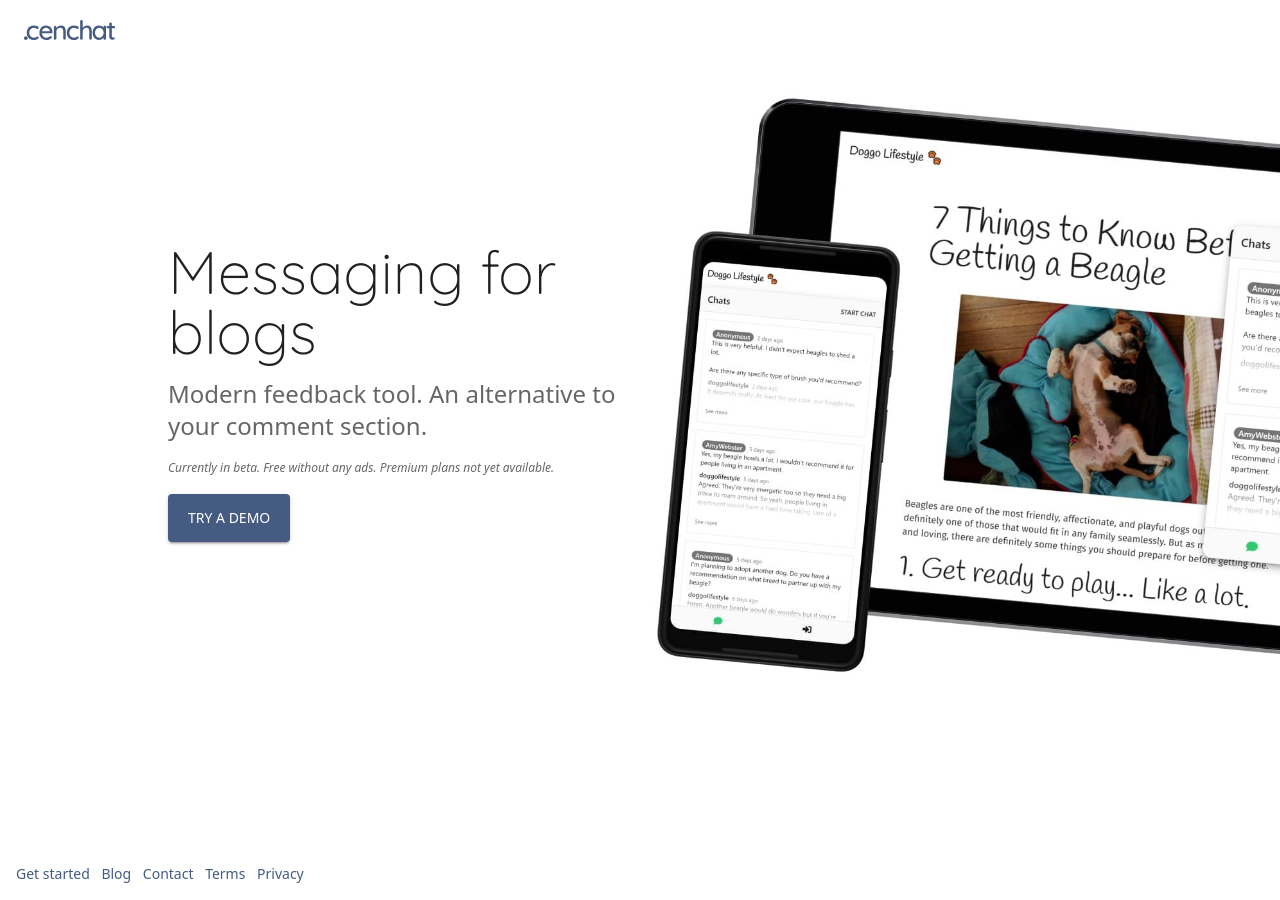
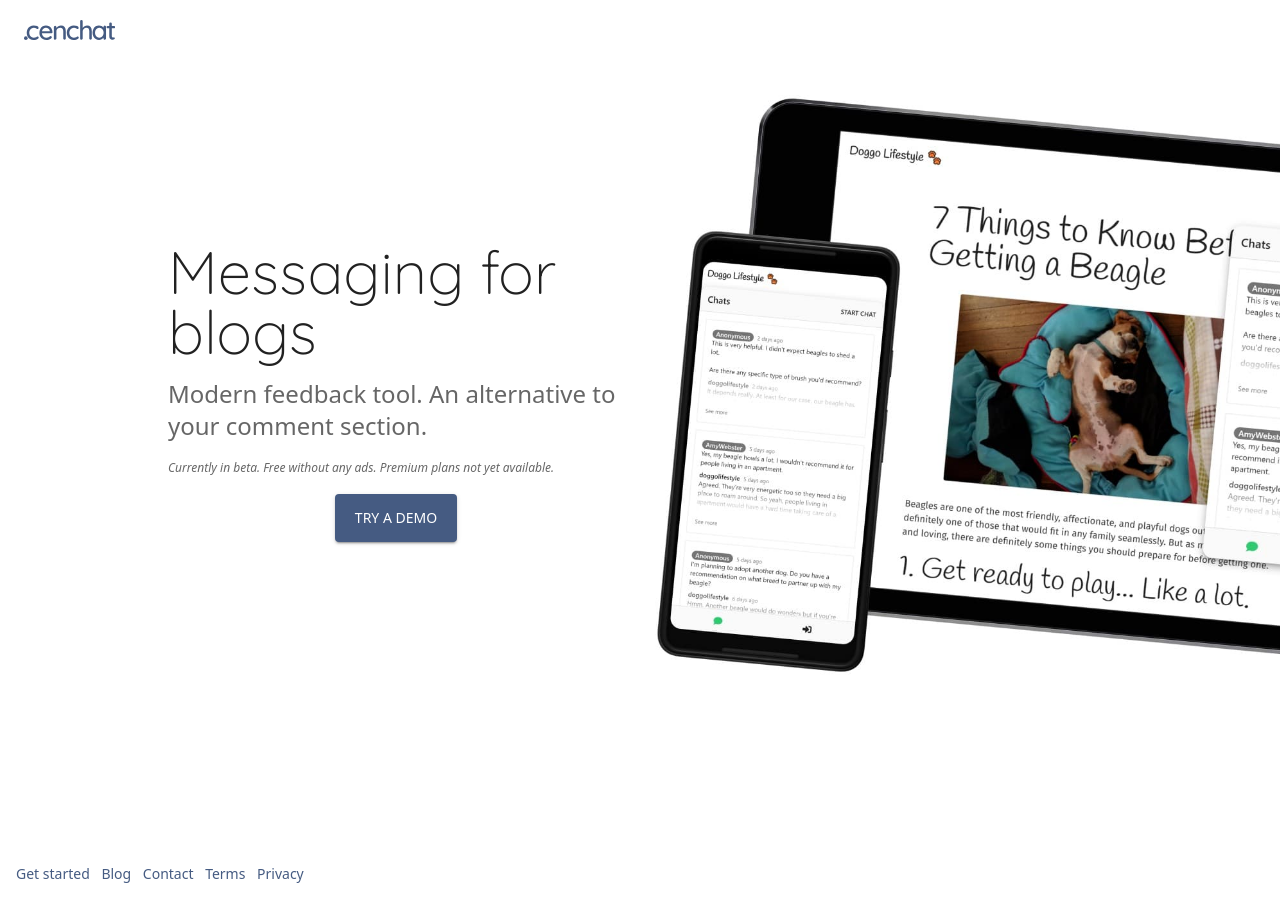
Before and after one commit to cenchat/cenchat.github.io, a Jekyll site: the page built from index.md, in a window 1280 px wide. Built offline with Jekyll 4.4.1, drawn with Linux system fonts in a browser that asks for light colours; a script that is not in the unit is left out.

Commit message:
Fix try demo positioning in mobile

```diff
--- a/assets/home.css
+++ b/assets/home.css
@@ -100,8 +100,11 @@
 
 .home__demo-button {
   z-index: 200;
+  display: block;
+  height: 48px;
   padding: 12px 20px;
-  height: 48px;
+  margin-right: auto;
+  margin-left: auto;
   font-size: 0.875rem;
   font-weight: 500;
   color: #fff;
@@ -118,6 +121,8 @@
 }
 
 .home__demo-button:hover {
+  margin-right: initial;
+  margin-left: initial;
   box-shadow: 0 5px 5px -3px rgba(0, 0, 0, 0.2), 0 8px 10px 1px rgba(0, 0, 0, 0.14), 0 3px 14px 2px rgba(0, 0, 0, 0.12);
   transform: scale(1.06);
 }
```
